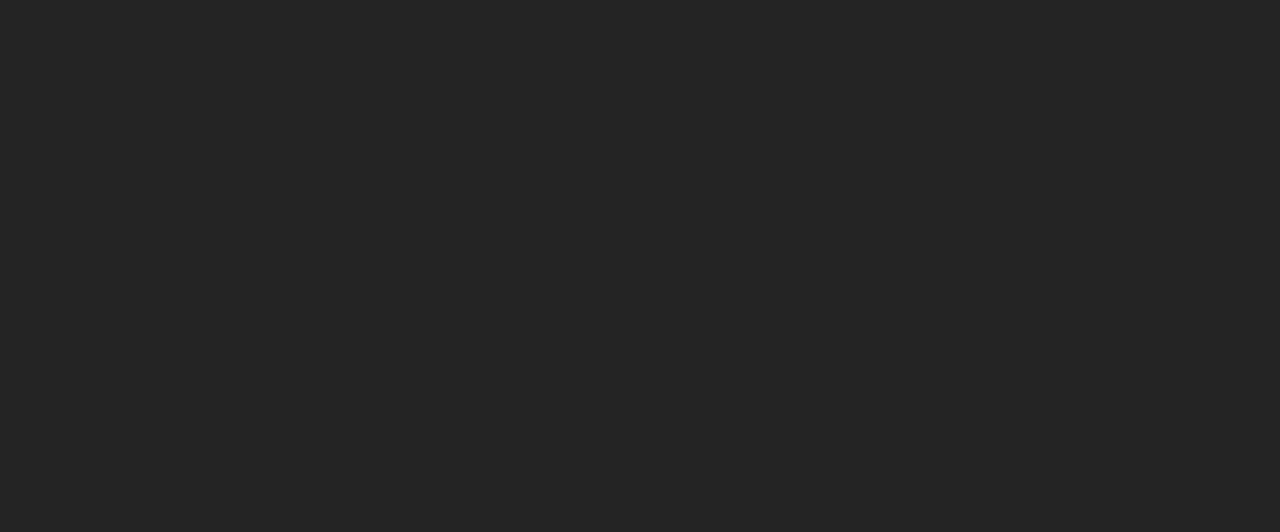
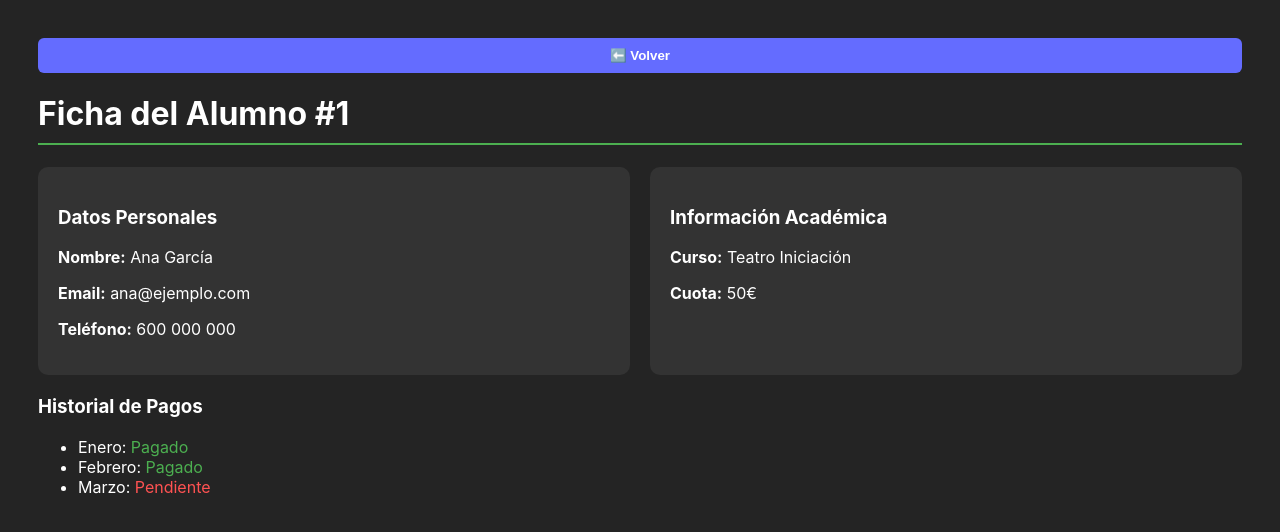
Before and after one commit to AngelRuiiz12/FRONT-REACT, a React (Vite) app: page /admin/alumno/1 in a window 1280 px wide. Before the commit this address had no page. Shown: the top 532 px of the page. Built offline with nearby package versions, Linux system fonts and the light colour scheme.

Commit message:
Añado boton para ver detalles ampliados de alumno

```diff
--- a/src/App.jsx
+++ b/src/App.jsx
@@ -1,6 +1,7 @@
 import { Routes, Route } from 'react-router-dom'
 import Login from './pages/Login';
 import AdminDashboard from './pages/admin/AdminDashboard';
+import AlumnoDetalle from './pages/admin/AlumnoDetalle';
 // import AlumnoProfile from './pages/alumno/AlumnoProfile';
 
 function App() {
@@ -10,7 +11,8 @@ function App() {
 
       {/* Rutas de Administrador */}
       <Route path="/admin/dashboard" element={<AdminDashboard />} />
-      <Route path="/admin/alumnos" element={<div>Lista de Alumnos</div>} />
+      <Route path="/admin/alumno/:id" element={<AlumnoDetalle />} />
+      {/* <Route path="/admin/alumnos" element={<div>Lista de Alumnos</div>} /> */}
 
       {/* Rutas de Alumno */}
       {/* <Route path="/alumno/perfil" element={<AlumnoProfile />} />
--- a/src/pages/admin/AdminDashboard.jsx
+++ b/src/pages/admin/AdminDashboard.jsx
@@ -1,36 +1,67 @@
-import React, { useState } from 'react';
+import React, { useState } from "react";
+import { useNavigate } from "react-router-dom";
 
 const alumnosEjemplo = [
-  { id: 1, nombre: "Ana García", curso: "Teatro Iniciación", estado: "Pagado", deuda: 0 },
-  { id: 2, nombre: "Juan Pérez", curso: "Musicales", estado: "Pendiente", deuda: 50 },
-  { id: 3, nombre: "Laura Sanz", curso: "Improvisación", estado: "Atrasado", deuda: 100 },
+  {
+    id: 1,
+    nombre: "Ana García",
+    curso: "Teatro Iniciación",
+    estado: "Pagado",
+    deuda: 0,
+  },
+  {
+    id: 2,
+    nombre: "Juan Pérez",
+    curso: "Musicales",
+    estado: "Pendiente",
+    deuda: 50,
+  },
+  {
+    id: 3,
+    nombre: "Laura Sanz",
+    curso: "Improvisación",
+    estado: "Atrasado",
+    deuda: 100,
+  },
 ];
 
 const AdminDashboard = () => {
+  const navigate = useNavigate();
   const [busqueda, setBusqueda] = useState("");
 
   const alumnosFiltrados = alumnosEjemplo.filter((alumno) =>
-    alumno.nombre.toLowerCase().includes(busqueda.toLowerCase())
+    alumno.nombre.toLowerCase().includes(busqueda.toLowerCase()),
   );
 
   return (
-    <div style={{ padding: '30px', color: 'white', fontFamily: 'Arial' }}>
+    <div style={{ padding: "30px", color: "white", fontFamily: "Arial" }}>
       <h1>🎭 Panel de Administración</h1>
 
       {/* Buscador */}
-      <div style={{ marginBottom: '20px' }}>
+      <div style={{ marginBottom: "20px" }}>
         <input
           type="text"
           placeholder="Buscar alumno por nombre..."
           value={busqueda}
           onChange={(e) => setBusqueda(e.target.value)}
-          style={{ padding: '10px', width: '300px', borderRadius: '5px', border: 'none' }}
+          style={{
+            padding: "10px",
+            width: "300px",
+            borderRadius: "5px",
+            border: "none",
+          }}
         />
       </div>
 
-      <table style={{ width: '100%', borderCollapse: 'collapse', backgroundColor: '#333' }}>
+      <table
+        style={{
+          width: "100%",
+          borderCollapse: "collapse",
+          backgroundColor: "#333",
+        }}
+      >
         <thead>
-          <tr style={{ backgroundColor: '#444' }}>
+          <tr style={{ backgroundColor: "#444" }}>
             <th style={styles.th}>Nombre</th>
             <th style={styles.th}>Curso</th>
             <th style={styles.th}>Estado</th>
@@ -39,13 +70,26 @@ const AdminDashboard = () => {
         </thead>
         <tbody>
           {alumnosFiltrados.map((alumno) => (
-            <tr key={alumno.id} style={{ borderBottom: '1px solid #555' }}>
+            <tr key={alumno.id} style={{ borderBottom: "1px solid #555" }}>
               <td style={styles.td}>{alumno.nombre}</td>
               <td style={styles.td}>{alumno.curso}</td>
-              <td style={{ ...styles.td, color: alumno.estado === 'Pagado' ? '#4CAF50' : '#FF5252' }}>
+              <td
+                style={{
+                  ...styles.td,
+                  color: alumno.estado === "Pagado" ? "#4CAF50" : "#FF5252",
+                }}
+              >
                 {alumno.estado}
               </td>
               <td style={styles.td}>{alumno.deuda}€</td>
+              <td>
+                <button
+                  onClick={() => navigate(`/admin/alumno/${alumno.id}`)}
+                  style={{ cursor: "pointer", padding: "5px 10px" }}
+                >
+                  👁️ Ver Detalle
+                </button>
+              </td>
             </tr>
           ))}
         </tbody>
@@ -55,8 +99,8 @@ const AdminDashboard = () => {
 };
 
 const styles = {
-  th: { padding: '15px', textAlign: 'left' },
-  td: { padding: '15px' }
+  th: { padding: "15px", textAlign: "left" },
+  td: { padding: "15px" },
 };
 
 export default AdminDashboard;
--- /dev/null
+++ b/src/pages/admin/AlumnoDetalle.jsx
@@ -0,0 +1,66 @@
+import React from 'react';
+import { useParams, useNavigate } from 'react-router-dom';
+
+const AlumnoDetalle = () => {
+  const { id } = useParams(); // Extrae el ID de la URL
+  const navigate = useNavigate();
+
+  // Simulamos que buscamos los datos de este ID específico
+  // (En el futuro, aquí haremos un fetch a Laravel)
+  const alumno = {
+    id: id,
+    nombre: "Ana García",
+    email: "ana@ejemplo.com",
+    telefono: "600 000 000",
+    curso: "Teatro Iniciación",
+    mensualidad: "50€",
+    historialPagos: [
+      { mes: "Enero", estado: "Pagado" },
+      { mes: "Febrero", estado: "Pagado" },
+      { mes: "Marzo", estado: "Pendiente" },
+    ]
+  };
+
+  return (
+    <div style={{ padding: '30px', color: 'white' }}>
+      <button onClick={() => navigate(-1)}>⬅️ Volver</button>
+
+      <h1 style={{ borderBottom: '2px solid #4CAF50', paddingBottom: '10px' }}>
+        Ficha del Alumno #{id}
+      </h1>
+
+      <div style={styles.grid}>
+        <div style={styles.card}>
+          <h3>Datos Personales</h3>
+          <p><strong>Nombre:</strong> {alumno.nombre}</p>
+          <p><strong>Email:</strong> {alumno.email}</p>
+          <p><strong>Teléfono:</strong> {alumno.telefono}</p>
+        </div>
+
+        <div style={styles.card}>
+          <h3>Información Académica</h3>
+          <p><strong>Curso:</strong> {alumno.curso}</p>
+          <p><strong>Cuota:</strong> {alumno.mensualidad}</p>
+        </div>
+      </div>
+
+      <div style={{ marginTop: '20px' }}>
+        <h3>Historial de Pagos</h3>
+        <ul>
+          {alumno.historialPagos.map((pago, index) => (
+            <li key={index}>
+              {pago.mes}: <span style={{ color: pago.estado === 'Pagado' ? '#4CAF50' : '#FF5252' }}>{pago.estado}</span>
+            </li>
+          ))}
+        </ul>
+      </div>
+    </div>
+  );
+};
+
+const styles = {
+  grid: { display: 'flex', gap: '20px', marginTop: '20px' },
+  card: { background: '#333', padding: '20px', borderRadius: '10px', flex: 1 }
+};
+
+export default AlumnoDetalle;
```
